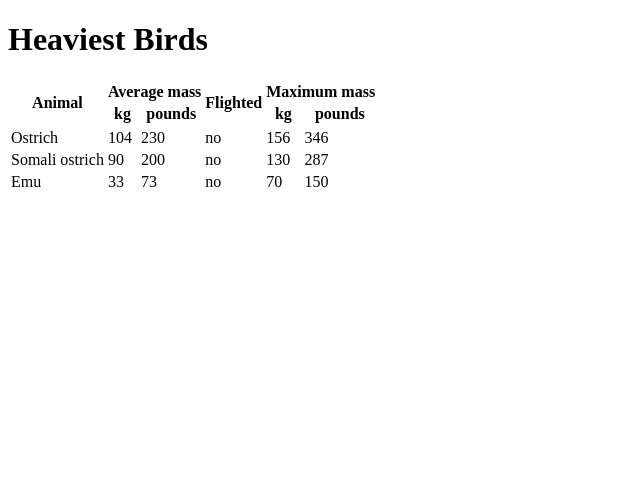
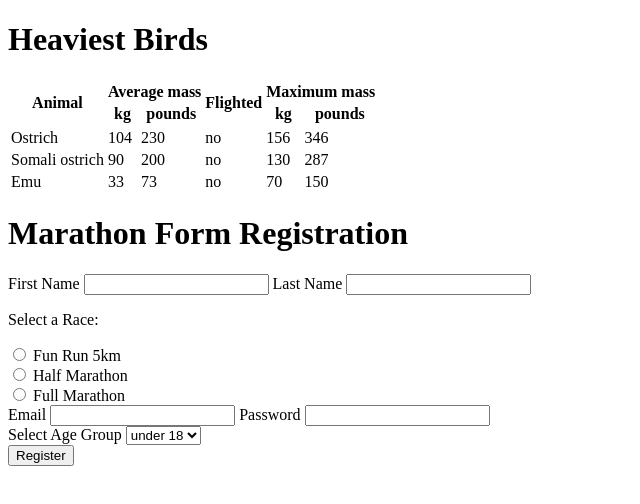
Before and after one commit to andriikhaliavkin/The_Web_Developer_Bootcamp_2022_Udemy, a plain HTML site: page Section 5 HTML Forms and Tables/index.html in a window 1280 px wide. Shown: the whole page, without its empty margins (0-640 px from the left). Drawn offline with Linux system fonts and the light colour scheme.

Commit message:
section 5: HTML Form example

```diff
--- a/Section 5 HTML Forms and Tables/index.html
+++ b/Section 5 HTML Forms and Tables/index.html
@@ -14,10 +14,10 @@
         <th rowspan="2">Flighted</th>
         <th colspan="2">Maximum mass</th>
     </tr>
-        <th>kg</th>
-        <th>pounds</th>
-        <th>kg</th>
-        <th>pounds</th>
+    <th>kg</th>
+    <th>pounds</th>
+    <th>kg</th>
+    <th>pounds</th>
     <tr>
 
     </tr>
@@ -49,5 +49,44 @@
     </tr>
     </tbody>
 </table>
+
+<h1>Marathon Form Registration</h1>
+<form action="#">
+    <section>
+        <label for="first">First Name</label>
+        <input type="text" id="first" name="firstname" required>
+        <label for="last">Last Name</label>
+        <input type="text" id="last" name="lastname" required>
+    </section>
+    <p>Select a Race:</p>
+    <section>
+        <input type="radio" name="race" id="funrun" value="5k">
+        <label for="funrun">Fun Run 5km</label>
+    </section>
+    <section>
+        <input type="radio" name="race" id="half" value="half">
+        <label for="half">Half Marathon</label>
+    </section>
+    <section>
+        <input type="radio" name="race" id="full" value="full">
+        <label for="full">Full Marathon</label>
+    </section>
+    <section>
+        <label for="email">Email</label>
+        <input type="email" name="email" id="email" required>
+        <label for="password">Password</label>
+        <input type="password" name="password" id="password" required>
+    </section>
+    <section>
+        <label for="age">Select Age Group</label>
+        <select name="age" id="age">
+            <option value="kids">under 18</option>
+            <option value="18-30">18-30</option>
+            <option value="30-50">30-50</option>
+            <option value="50+">50+</option>
+        </select>
+    </section>
+    <button>Register</button>
+</form>
 </body>
 </html>
```
